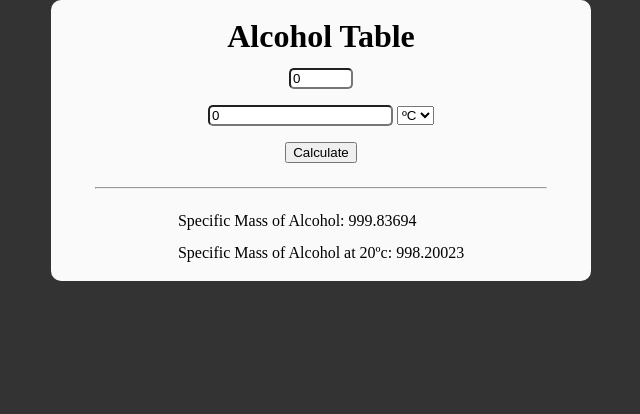
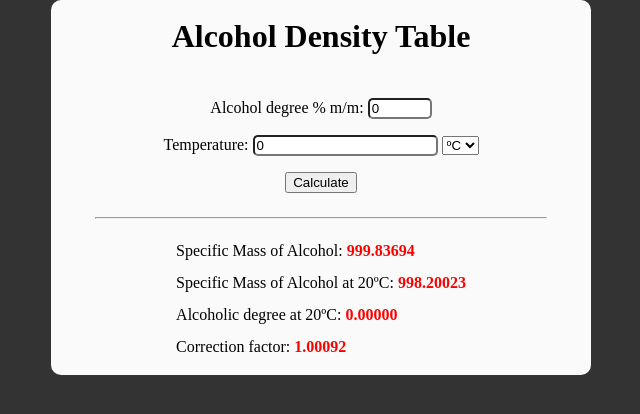
Before and after one commit to Epersonf/DensityTableCalculator, a website built with webpack: page src/index.html in a window 1280 px wide. Both pictures are taken after a click on the button "Calculate". Shown: the whole page, without its empty margins (319-959 px from the left). Built offline with nearby package versions, Linux system fonts and the light colour scheme.

Commit message:
Correction factor, alcoholic degree 20

```diff
--- a/src/index.html
+++ b/src/index.html
@@ -6,21 +6,27 @@
     </head>
     <body>
         <section class="input-table">
-            <h1>Alcohol Table</h1>
-            <input type="number" min="0" max="100" placeholder="Alcohol Degree" class="alcohol-degree"/>
-            <div>
-                <input type="number" placeholder="Temperature" class="temperature"/>
+            <h1>Alcohol Density Table</h1>
+            <label>
+                Alcohol degree % m/m:
+                <input type="number" min="0" max="100" class="alcohol-degree"/>
+            </label>
+            <label>
+                Temperature:
+                <input type="number" class="temperature"/>
                 <select class="temperature-unit-input">
                     <option value="C">ºC</option>
                     <option value="F">ºF</option>
                     <option value="K">ºK</option>
                 </select>
-            </div>
+            </label>
             <button class="button-calculate">Calculate</button>
             <hr />
             <div class="result-table">
-                <p class="me-result">Specific Mass of Alcohol: ##</p>
-                <p class="me-result-20">Specific Mass of Alcohol at 20 ºC: ##</p>
+                <p class="me-result"></p>
+                <p class="me-result-20"></p>
+                <p class="alcoholic-degree-gv"></p>
+                <p class="correction-factor"></p>
             </div>
         </section>
     </body>
--- a/src/scripts/input-getter.ts
+++ b/src/scripts/input-getter.ts
@@ -10,6 +10,8 @@ function listen() {
   const temperatureUnitInput: HTMLSelectElement = document.querySelector(".temperature-unit-input") as HTMLSelectElement;
   const meResult: HTMLParagraphElement = document.querySelector(".me-result") as HTMLParagraphElement;
   const meResult20: HTMLParagraphElement = document.querySelector(".me-result-20") as HTMLParagraphElement;
+  const alcoholicDegreeOutput: HTMLParagraphElement = document.querySelector(".alcoholic-degree-gv") as HTMLParagraphElement;
+  const correctionFactorOutput: HTMLParagraphElement = document.querySelector(".correction-factor") as HTMLParagraphElement;
   const calculateButton: HTMLButtonElement = document.querySelector(".button-calculate") as HTMLButtonElement;
 
   alcoholDegreeInput.value = alcoholDegree.toString();
@@ -32,8 +34,12 @@ function listen() {
 
   calculateButton.onclick = () => {
     const result = calculate(getAlcoholDegree(), getTemperatureInCelsius());
-    meResult.innerText = `Specific Mass of Alcohol: ${result.specificMass.toFixed(5)}`;
-    meResult20.innerText = `Specific Mass of Alcohol at 20ºc: ${result.specificMass20.toFixed(5)}`;
+    meResult.innerHTML = `Specific Mass of Alcohol: <b style="font-weight: bold; color: red;">${result.specificMass.toFixed(5)}</b>`;
+    meResult20.innerHTML = `Specific Mass of Alcohol at 20ºC: <b style="font-weight: bold; color: red;">${result.specificMass20.toFixed(5)}</b>`;
+    alcoholicDegreeOutput.innerHTML = `Alcoholic degree at 20ºC: <b style="font-weight: bold; color: red;">${(getAlcoholDegree() * (result.specificMass20 / 789.23)).toFixed(5)}</b>`;
+    correctionFactorOutput.innerHTML = `Correction factor: <b style="font-weight: bold; color: red;">${(
+      (result.specificMass / result.specificMass20) * (1 + 0.000036 * (getTemperatureInCelsius() - 20))
+    ).toFixed(5)}</b>`;
   };
 }
 
--- a/src/styles/index.css
+++ b/src/styles/index.css
@@ -19,6 +19,10 @@ body {
   padding: 20px;
 }
 
+h1 {
+  margin-bottom: 30px;
+}
+
 .result-table {
   display: flex;
   flex-direction: column;
```
